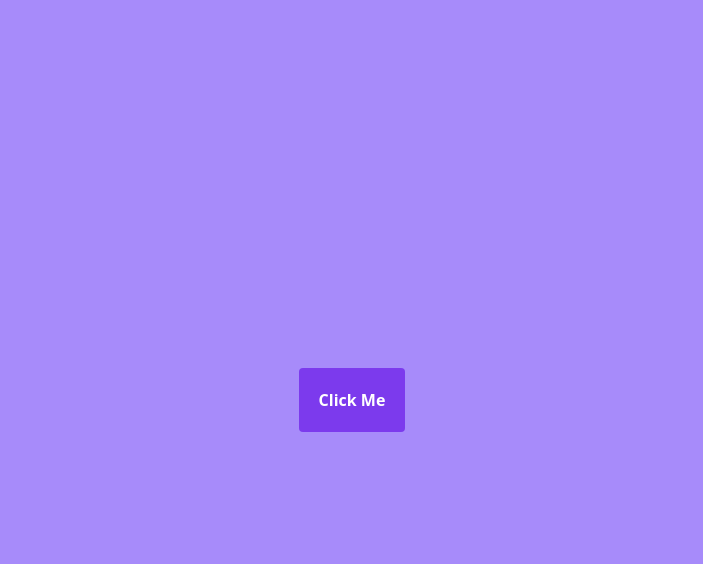
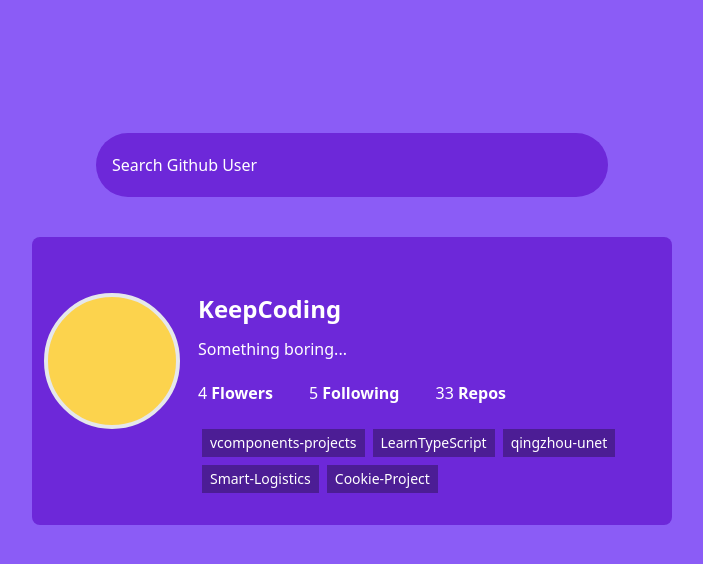
Before and after one commit to KeepCodeing/vcomponents-project, a Vue app: page / in a window 1280 px wide. Shown: the top 564 px of the page, without its empty margins (288-991 px from the left). Built offline with nearby package versions, Linux system fonts and the light colour scheme.

Commit message:
GithubProfiles完成/break-all与高度有关/span-my需要设置inline-block

```diff
--- a/src/App.vue
+++ b/src/App.vue
@@ -1,11 +1,12 @@
 <template>
-  <toast-notification />
+  <github-profiles />
 </template>
 
 <script lang="ts">
 import { defineComponent } from 'vue'
+import GithubProfiles from './components/GithubProfiles.vue';
 // import DoubleVerticalSlider from './components/DoubleVerticalSlider.vue';
-import ToastNotification from './components/ToastNotification.vue';
+// import ToastNotification from './components/ToastNotification.vue';
 // import FaqCollapse from './components/FaqCollapse.vue';
 // import RandomChoicePicker from './components/RandomChoicePicker.vue';
 // import HiddenSearchWidget from './components/HiddenSearchWidget.vue';
@@ -36,7 +37,8 @@
     // ContentPlaceholder,
     // StickyNavbar,
     // DoubleVerticalSlider,
-    ToastNotification
+    // ToastNotification,
+    GithubProfiles
   }
 });
 </script>
--- /dev/null
+++ b/src/components/GithubProfiles.vue
@@ -0,0 +1,103 @@
+<template>
+  <div class="h-full w-full bg-purple-500 flex justify-center items-center">
+    <div
+      class="
+        w-2/4
+        box-content
+        flex-col flex
+        justify-start
+        items-center
+        h-2/3
+        p-2
+      "
+    >
+      <div class="w-4/5 h-16 overflow-hidden rounded-full">
+        <input
+          class="
+            w-full
+            outline-none
+            h-full
+            pl-4
+            placeholder-white
+            text-white
+            bg-purple-700
+          "
+          placeholder="Search Github User"
+        />
+      </div>
+      <div
+        class="
+          mt-10
+          rounded-lg
+          p-3
+          w-full
+          h-72
+          bg-purple-700
+          grid grid-cols-12 grid-rows-6
+        "
+      >
+        <div
+          class="
+            col-span-2
+            row-start-2 row-span-3
+            border-4
+            bg-yellow-300
+            rounded-full
+            flex
+            p-16
+          "
+        ></div>
+        <div class="row-start-2 col-start-4 col-span-6 row-span-1">
+          <h1 class="font-bold font-sans text-white text-2xl">KeepCoding</h1>
+        </div>
+        <div class="row-start-3 col-start-4 col-span-6 row-span-1">
+          <h1 class="font-sans text-white text-base">Something boring...</h1>
+        </div>
+        <div class="row-start-4 col-start-4 col-span-6 row-span-1">
+          <div class="h-full text-white font-sans w-full flex justify-between">
+            <h3>4 <span class="font-bold">Flowers</span></h3>
+            <h3>5 <span class="font-bold">Following</span></h3>
+            <h3>33 <span class="font-bold">Repos</span></h3>
+          </div>
+        </div>
+        <div class="row-start-5 col-start-4 col-span-10 row-span-1">
+          <div class="text-white break-all font-sans">
+            <span
+              class="px-2 py-1 font-light m-1 inline-block bg-purple-900 text-sm text-white"
+              >vcomponents-projects</span
+            >
+            <span
+              class="px-2 py-1 font-light m-1 inline-block bg-purple-900 text-sm text-white"
+              >LearnTypeScript</span
+            >
+            <span
+              class="px-2 py-1 font-light m-1 inline-block bg-purple-900 text-sm text-white"
+              >qingzhou-unet</span
+            >
+            <span
+              class="px-2 py-1 font-light m-1 inline-block bg-purple-900 text-sm text-white"
+              >Smart-Logistics</span
+            >
+            <span
+              class="px-2 py-1 font-light m-1 inline-block bg-purple-900 text-sm text-white"
+              >Cookie-Project</span
+            >
+          </div>
+        </div>
+      </div>
+    </div>
+  </div>
+</template>
+
+<script lang="ts">
+import { defineComponent } from "vue";
+
+export default defineComponent({
+  setup() {
+    return {};
+  },
+});
+</script>
+
+<style scoped>
+</style>
```
